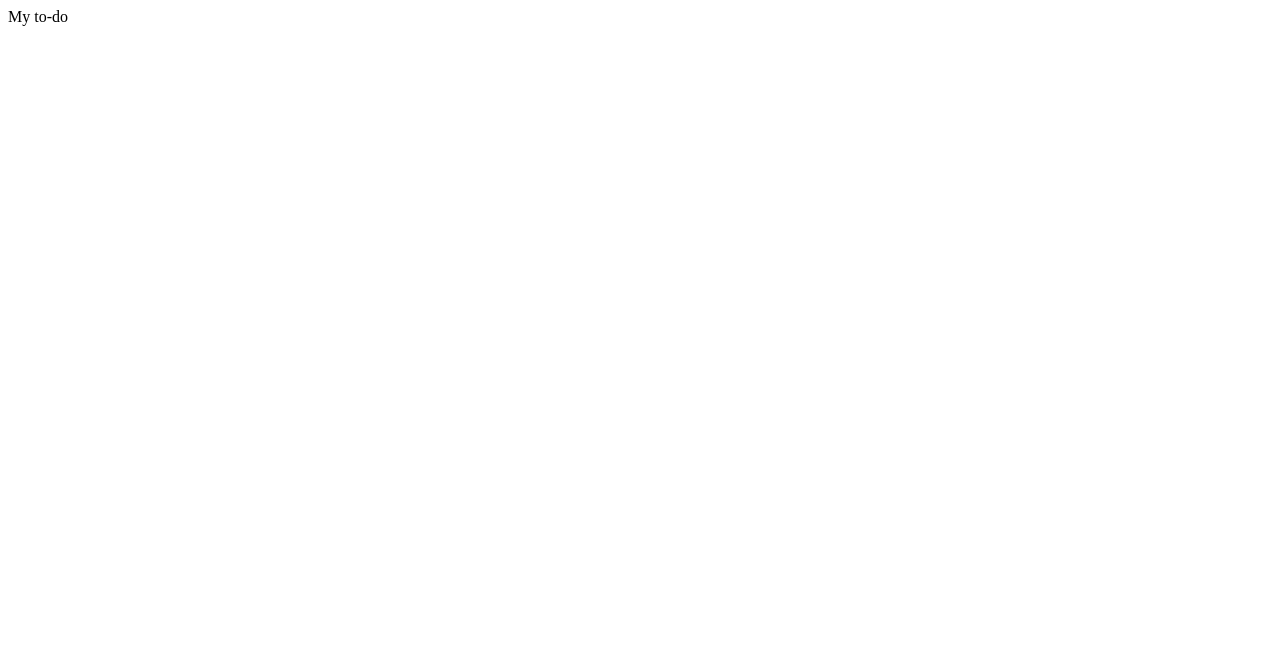
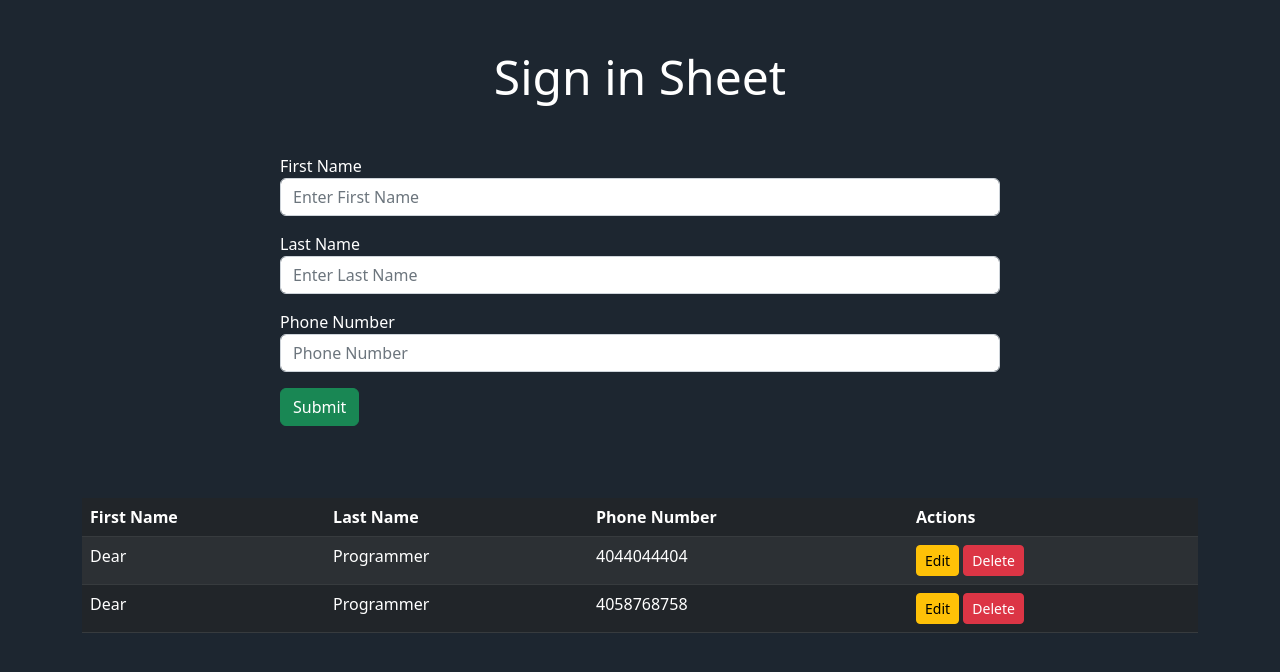
Before and after one commit to namelo01/guest-signIn, a plain HTML site: page index.html in a window 1280 px wide. Drawn offline with nearby package versions, Linux system fonts and the light colour scheme.

Commit message:
Guest List Form Created

```diff
--- a/index.html
+++ b/index.html
@@ -1,13 +1,71 @@
-<!DOCTYPE html>
 <html lang="en">
 <head>
     <meta charset="UTF-8">
     <meta http-equiv="X-UA-Compatible" content="IE=edge">
     <meta name="viewport" content="width=device-width, initial-scale=1.0">
-    <title>My To-Do</title>
+    <!-- CSS only -->
+    <link href="https://cdn.jsdelivr.net/npm/bootstrap@5.2.2/dist/css/bootstrap.min.css" rel="stylesheet" integrity="sha384-Zenh87qX5JnK2Jl0vWa8Ck2rdkQ2Bzep5IDxbcnCeuOxjzrPF/et3URy9Bv1WTRi" crossorigin="anonymous">
+    <title>Sign in Sheet</title>
 </head>
-<body>
-    My to-do
+<body style="color: white; background-color: #1d2630">
 
+    <div class="container mt-5">
+        <div class="text-center">
+            <h1 class="display-5 mb-5"><strong>Sign in Sheet</strong></h1>
+        </div>
+        <div class="main row justify-content-center">
+            <form action="" id="customer-form" class="row justify-content-center mb-4" autocomplete="off">
+                <div class="col-10 col-md-8 mb-3">
+                    <label for="firstName">First Name</label>
+                    <input class="form-control" id="firstName" type="text" placeholder="Enter First Name">
+                </div>
+                <div class="col-10 col-md-8 mb-3">
+                    <label for="lastName">Last Name</label>
+                    <input class="form-control" id="lasttName" type="text" placeholder="Enter Last Name">
+                </div>
+                <div class="col-10 col-md-8 mb-3">
+                    <label for="phoneNumber">Phone Number</label>
+                    <input class="form-control" id="phoneNumber" type="text" placeholder="Phone Number">
+                </div>
+                <div class="col-10 col-md-8">
+                    <input class="btn btn-success add-btn" type="submit" value="Submit">
+                </div>
+            </form>
+            <div class="col-12 mt-5">
+                <table class="table table-striped table-dark">
+                    <thead>
+                        <tr>
+                            <th>First Name</th>
+                            <th> Last Name</th>
+                            <th>Phone Number</th>
+                            <th>Actions</th>
+                        </tr>
+                    </thead>
+                    <tbody class="guestList">
+                        <tr>
+                            <td>Dear</td>
+                            <td>Programmer</td>
+                            <td>4044044404</td>
+                            <td>
+                                <a href="#" class="btn btn-warning btn-sm edit"> Edit</a>
+                                <a href="#" class="btn btn-danger btn-sm delete"> Delete</a>
+                            </td>
+                        </tr>
+                        <tr>
+                            <td>Dear</td>
+                            <td>Programmer</td>
+                            <td>4058768758</td>
+                            <td>
+                                <a href="#" class="btn btn-warning btn-sm edit"> Edit</a>
+                                <a href="#" class="btn btn-danger btn-sm delete"> Delete</a>
+                            </td>
+                        </tr>
+                    </tbody>
+                </table>
+            </div>
+        </div>
+    </div>
+
+  <script src="script.js"></script>
 </body>
 </html>
--- /dev/null
+++ b/script.js
@@ -0,0 +1,24 @@
+var selectedRow = null;
+
+//Show Alerts
+function showAlert(message, className){
+    const div = document.createElement("div");
+    div.className = 'alert alert-${className}';
+
+    div.appendChild(document.createTextNode(message));
+    const container = document.querySelector(".container");
+    const main = document/querySelector(".main");
+
+    setTimeout(() =>document.querySelector(".alert").remove(), 3000);
+}
+
+//Delete Data
+
+document.querySelector(".guestList").addEventListener("click", (e) =>{
+    console.log(e);
+    target = e.target;
+    if(target.guetsList.contains("delete")){
+        target.parentElement.parentElement.remove();
+        showAlert("#Student Data Deleted", "danger")
+    }
+})
```
